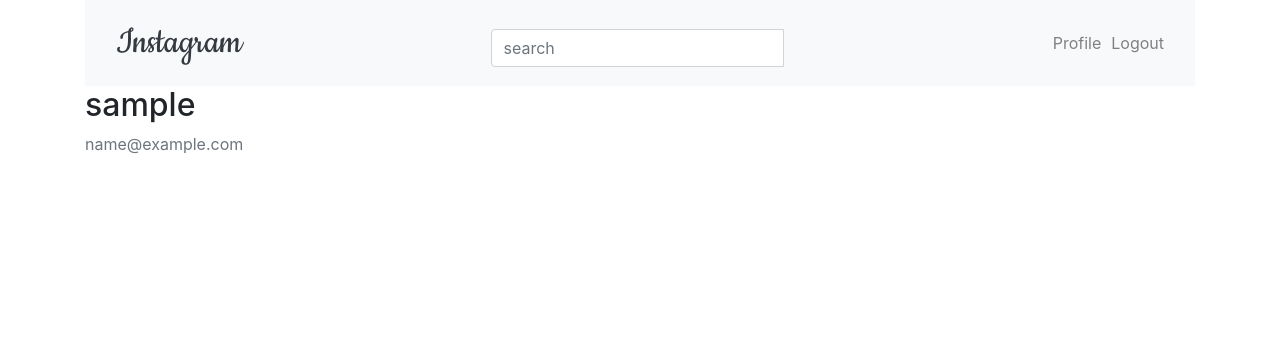
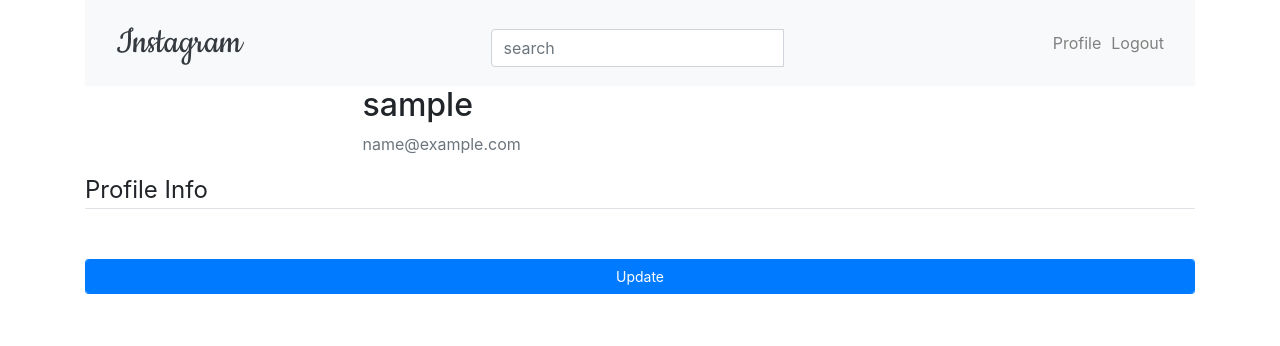
Before and after one commit to Paulwamaria/instagram, a Django app: page /profile/ in a window 1280 px wide. Shown: the top 346 px of the page. Run offline with Django 3.2, Linux system fonts and the light colour scheme; the visitor is signed in with stand-in values (Sample User, id 1); some libraries are stand-ins or nearby versions.

Commit message:
Add the profile  and user update forms

```diff
--- a/users/templates/users/profile.html
+++ b/users/templates/users/profile.html
@@ -5,12 +5,27 @@
 
 <div class="content-section">
     <div class="media">
-
+        <img class=" account-img" src="{{user.profile.profile_pic.url}}" id="prof-pic">
         <div class="media-body">
             <h2 class="account-heading">{{user.username}}</h2>
             <p class="text-secondary">{{user.email}}</p>
         </div>
     </div>
     <!-- FORM HERE -->
+    <form action="" method="POST" enctype="multipart/form-data">
+        {% csrf_token %}
+        <fieldset class="form-group">
+            <legend class="border-bottom mb-4">Profile Info</legend>
+            {{u_form|crispy}}
+            {{p_form|crispy}}
+        </fieldset>
 
-{% endblock %}
+        <div class="form-group">
+            <input type="submit" class="btn btn-primary btn-sm sign form-control" value="Update" id='update'>
+        </div>
+
+
+
+    </form>
+
+    {% endblock %}
```
